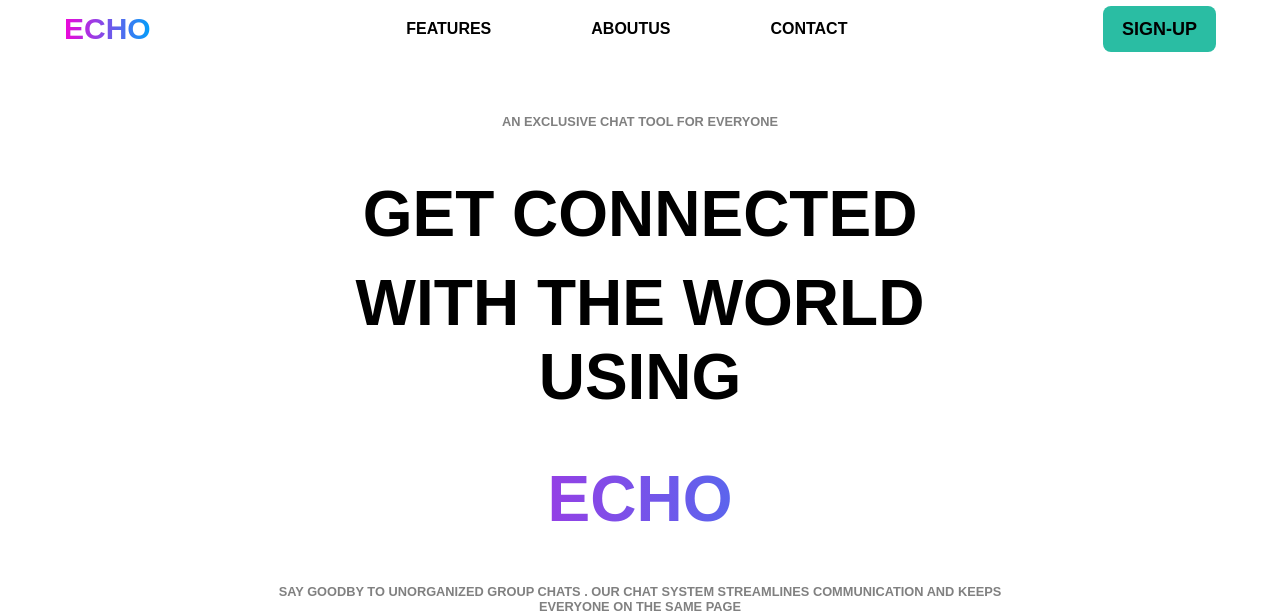
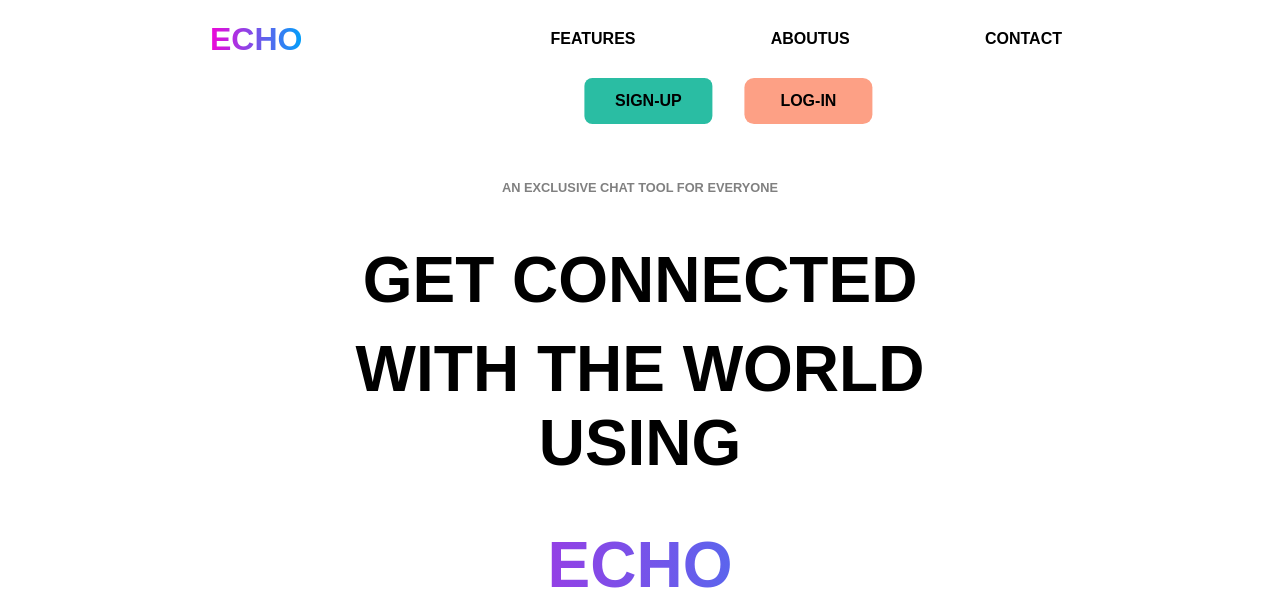
Before and after one commit to codeSubhajit0/PROJECT-LANDINGPAGE, a PHP site: page / in a window 1280 px wide. Shown: the top 613 px of the page. Run offline with PHP 8.4, Linux system fonts and the light colour scheme.

Commit message:
Changed the css and html as needed

```diff
--- a/index.html
+++ b/index.html
@@ -32,12 +32,15 @@
         </div>
         <nav class="Links">
             <p>ECHO</p>
-            <div class="Links_div">
-                <a href="#">FEATURES</a>
-                <a href="#">ABOUTUS</a>
-                <a href="#">CONTACT</a>
-            </div>
-            <input type="button" value="SIGN-UP"></input>
+                <div class="Links_div">
+                    <a href="#">FEATURES</a>
+                    <a href="#">ABOUTUS</a>
+                    <a href="#">CONTACT</a>
+                </div>
+                <div class="links-section">
+                    <a href="#" class="links_button signup">SIGN-UP</a>
+                    <a href="#" class="links_button Login">Log-in</a>
+                </div>
 
             <div class="menue_container">
                 <div class="hamburger_menue">
--- a/style1.css
+++ b/style1.css
@@ -160,49 +160,88 @@ main {
   display: flex;
   flex-wrap: wrap;
   align-items: center;
-  justify-content: space-between;
-  gap: 20px;
-  width: 90vw;
+  justify-content: center;
+  width: 100%;
   animation: dropDown 0.3s ease;
 }
 
-.Links_div > a {
-  /*Selecting the nav bar middle elements*/
-  color: #000;
-  font-weight: bold;
-  font-size: clamp(1rem, 1.1vw, 11.5rem);
-  text-decoration: none;
-}
+/*Selecting the nav bar middle elements*/
 
 .Links_div {
   display: flex;
   flex-direction: row;
-  margin: 20px 0 20px 0;
+  margin: 1rem;
   gap: 100px;
+  margin-left: 18vw;
+  /* margin-right: 10vw; */
 }
 
 .Links > p {
-  font-size: 30px;
+  font-size: clamp(2rem, 1.5vw, 11.5rem);
   font-weight: 800;
+  margin-left: 2dvw;
   background: -webkit-linear-gradient(180deg, #00a0fa, #ef05d8);
   -webkit-background-clip: text;
   -webkit-text-fill-color: transparent;
-  /* margin-left: 20px; */
+}
+/*naigation section*/
+.Links_div > a {
+  color: #000;
+  height: 46px;
+  font-weight: bold;
+  font-size: clamp(1rem, 1.1vw, 11.5rem);
+  text-decoration: none;
+  display: flex;
+  align-items: center;
+  justify-content: center;
+  margin-inline: .1rem;
+  padding:clamp(1rem, 1.1vw, 11.5rem);
+}
+.links-section {
+  display: flex;
+  align-items: center;
+  justify-content: space-between;
+  margin-left: min(10vw , 100px);
+  transform: translateX(3vw);
+}
+.links-section > a {
+  color: #000;
+  height: 46px;
+  font-weight: bold;
+  font-size: clamp(1rem, 1.1vw, 11.5rem);
+  text-decoration: none;
+  display: flex;
+  align-items: center;
+  justify-content: center;
+  padding:clamp(1rem, 1.1vw, 11.5rem);
 }
 
-.Links > input {
+.signup {
   height: 46px;
-  width: min(20vw, 113px);
+  width: 10vw;
   border: none;
   border-radius: 0.5rem;
-  font-size: large;
+  font-size: clamp(1rem, 1.1vw, 11.5rem);
   font-weight: bold;
-  background-color: #2abda3;
+  color: #fff;
+  text-transform: uppercase;
+  background-color:#2ABDA3;
+  margin-right: 2rem;
 }
-
-.Links > input:focus {
+.Login{
+  height: 46px;
+  width: 10vw;
+  border: none;
+  border-radius: 0.6rem;
+  font-size: clamp(1rem, 1.1vw, 11.5rem);
+  font-weight: bold;
+  color: #fff;
+  text-transform: uppercase;
+  background-color: #fda085;
+}
+/* .Links > input:focus {
   color: white;
-}
+} */
 
 .menue_container {
   display: none;
@@ -831,16 +870,21 @@ main {
   }
   .Links_div {
     display: none;
+
   }
 
   .Links > p {
     font-size: 1.5rem;
     font-weight: 800;
     gap: 18px;
+    width: 90vw;
     margin-top: 20px;
     position: absolute;
     z-index: -1;
   }
+  /* .links-section {
+    display: none;
+  } */
 
   .Links > input {
     border: none;
@@ -866,10 +910,9 @@ main {
   }
 
   .hamburger_menue {
-    /* top: -10px;
-        right: 10px; */
     padding: 0;
     position: absolute;
+    /* margin-right: 2rem; */
     z-index: 2;
     height: 30px;
     width: 30px;
@@ -971,7 +1014,6 @@ main {
   .menue_vis {
     z-index: 1;
     top: 30px;
-    left: 22px;
     position: relative;
     height: 100dvh;
     margin-top: 10px;
```
